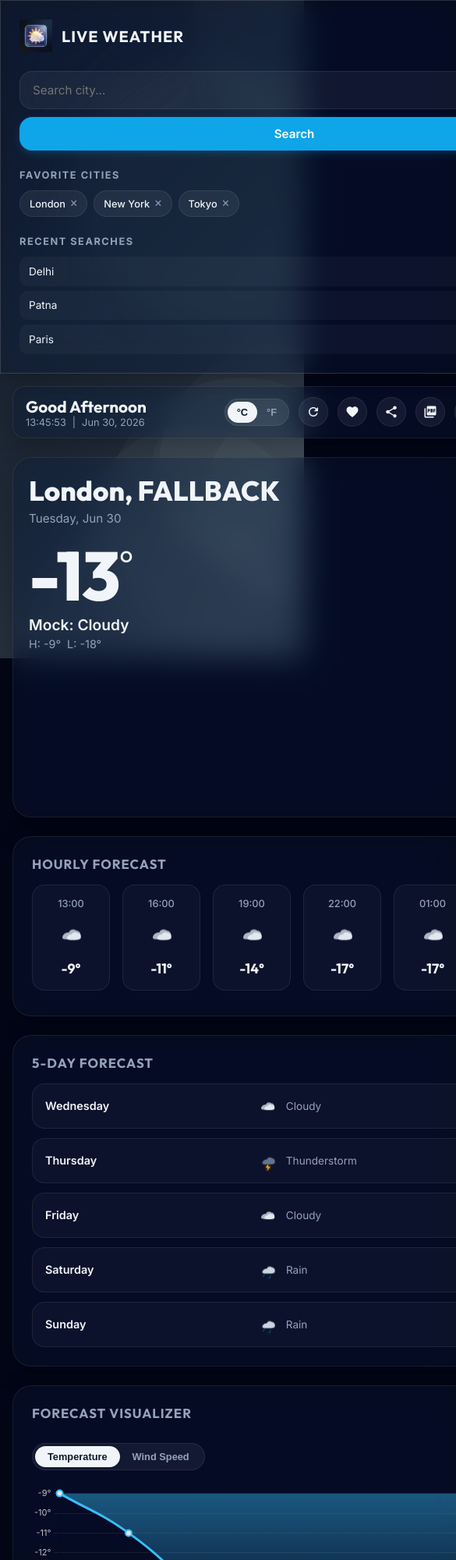
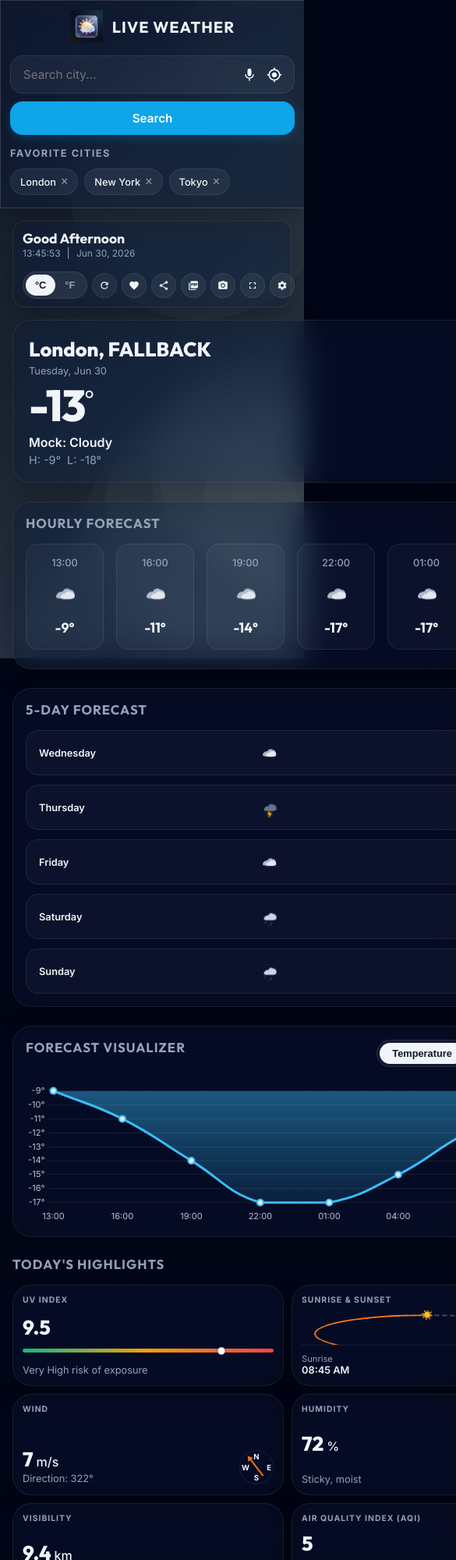
Before and after one commit to Shibukumar69/weather-app, a website with bundled scripts: page index.html in a window 390 px wide. Shown: the top 2000 px of the page at 78% size, 585 px wide, since content can reach past the window. Built offline with nearby package versions, Linux system fonts and the light colour scheme; no server answers.

Commit message:
upgrade mobile responsiveness

```diff
--- a/style.css
+++ b/style.css
@@ -1814,51 +1814,170 @@ body.light-theme .skeleton-pulse {
     grid-column: span 1;
   }
   .highlights-grid {
-    grid-template-columns: repeat(2, 1fr);
+    grid-template-columns: repeat(4, 1fr);
   }
 }
 
 @media (max-width: 992px) {
   .app-container {
     grid-template-columns: 1fr;
+    display: flex;
+    flex-direction: column;
   }
   .app-sidebar {
     height: auto;
     position: relative;
     border-right: none;
     border-bottom: 1px solid var(--glass-border);
-    box-shadow: 0 4px 20px var(--glass-shadow);
+    box-shadow: 0 4px 24px var(--glass-shadow);
+    padding: 16px;
+    gap: 16px;
+  }
+  .favorites-list {
+    flex-wrap: nowrap;
+    overflow-x: auto;
+    white-space: nowrap;
+    padding-bottom: 4px;
+    scrollbar-width: none;
+  }
+  .favorites-list::-webkit-scrollbar {
+    display: none;
+  }
+  .favorite-chip {
+    flex: 0 0 auto;
+  }
+  .history-section {
+    display: none; /* Hide vertical history list to save screen space */
   }
   .app-main {
     height: auto;
     overflow-y: visible;
+    padding: 16px;
+    gap: 16px;
+  }
+}
+
+@media (max-width: 768px) {
+  .highlights-grid {
+    grid-template-columns: repeat(2, 1fr);
+  }
+  .chart-container {
+    height: 180px;
   }
 }
 
 @media (max-width: 576px) {
-  .app-main {
-    padding: 16px;
+  .app-sidebar {
+    padding: 12px;
+  }
+  .sidebar-header {
+    justify-content: center;
   }
   .action-bar {
-    padding: 12px 16px;
+    padding: 10px 12px;
+    flex-direction: row;
+    justify-content: space-between;
+    align-items: center;
+  }
+  .greeting {
+    font-size: 1.1rem;
+  }
+  .live-clock, .current-date {
+    font-size: 0.75rem;
+  }
+  .action-controls {
+    gap: 6px;
+  }
+  .icon-action-btn {
+    width: 32px;
+    height: 32px;
+  }
+  .icon-action-btn .svg-icon {
+    width: 14px;
+    height: 14px;
   }
   .hero-card {
     padding: 20px;
-    flex-direction: column;
-    align-items: flex-start;
-    gap: 20px;
-  }
-  .hero-right {
-    align-self: flex-end;
-    align-items: flex-end;
+    flex-direction: row;
+    justify-content: space-between;
+    align-items: center;
+    gap: 12px;
+  }
+  .city-title {
+    font-size: 1.6rem;
+  }
+  .date-subtitle {
+    font-size: 0.8rem;
+    margin-bottom: 12px;
+  }
+  .temp-big {
+    font-size: 3.5rem;
+  }
+  .temp-degree-symbol {
+    font-size: 2rem;
+  }
+  .condition-text {
+    font-size: 1rem;
+  }
+  .animated-icon-container {
+    width: 90px;
+    height: 90px;
+  }
+  .forecast-5day-section, .hourly-slider-section, .charts-section {
+    padding: 16px;
+  }
+  .forecast-day {
+    width: 80px;
+    font-size: 0.8rem;
+  }
+  .forecast-condition-wrapper {
+    width: 100px;
+  }
+  .forecast-condition-desc {
+    display: none; /* Hide text description to fit screen width */
   }
   .highlights-grid {
-    grid-template-columns: 1fr;
-  }
-  .charts-header {
-    flex-direction: column;
-    align-items: flex-start;
-    gap: 12px;
+    grid-template-columns: repeat(2, 1fr) !important;
+    gap: 10px;
+  }
+  .highlight-card {
+    padding: 12px;
+    min-height: 130px;
+    gap: 8px;
+  }
+  .highlight-title {
+    font-size: 0.65rem;
+  }
+  .highlight-value {
+    font-size: 1.6rem;
+  }
+  .compass-container {
+    width: 44px;
+    height: 44px;
+  }
+  .circular-chart {
+    width: 40px;
+    height: 40px;
+  }
+  .sun-arc-dashed, .sun-arc-fill {
+    height: 50px;
+  }
+  .sun-indicator {
+    font-size: 0.8rem;
+  }
+  .voice-card {
+    width: 92%;
+    padding: 20px;
+  }
+  .settings-card {
+    width: 95%;
+    max-height: 90vh;
+  }
+  .toast-container {
+    left: 12px;
+    right: 12px;
+    bottom: 12px;
+    max-width: none;
   }
 }
 
```
